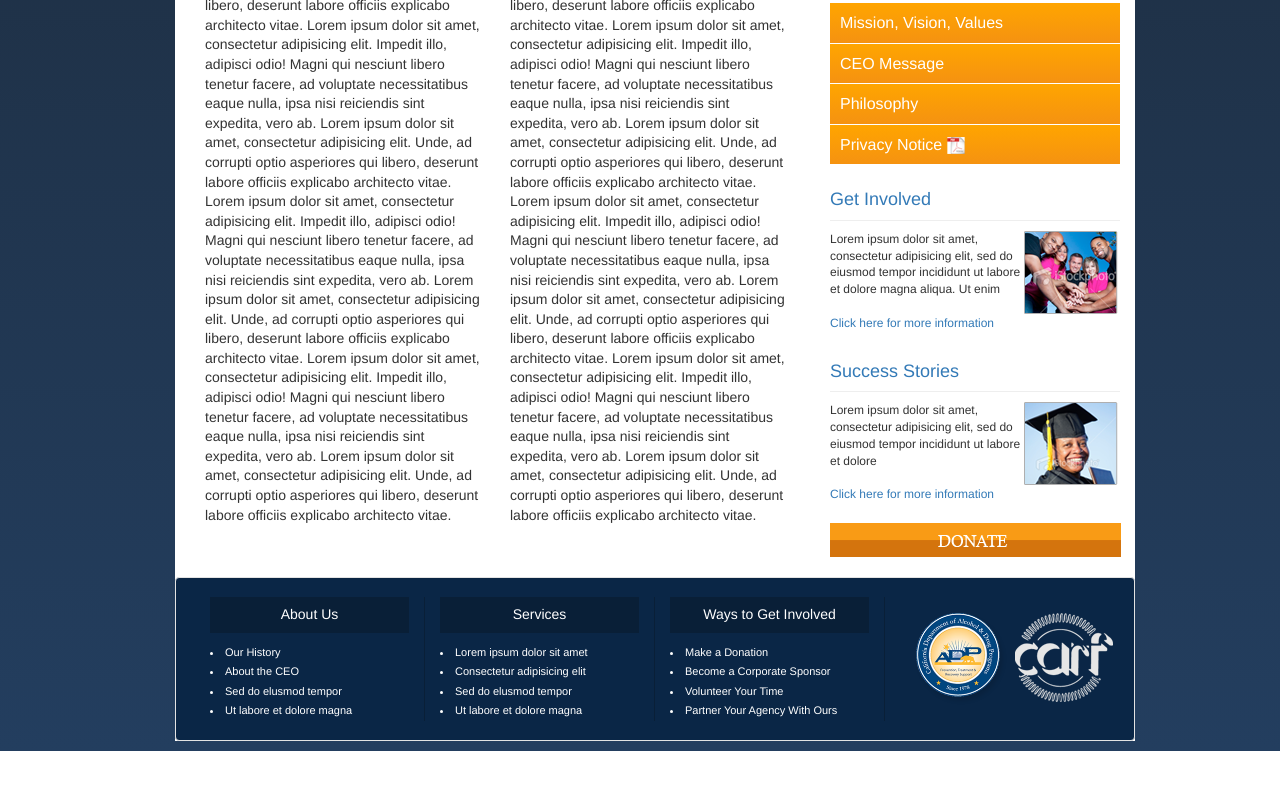
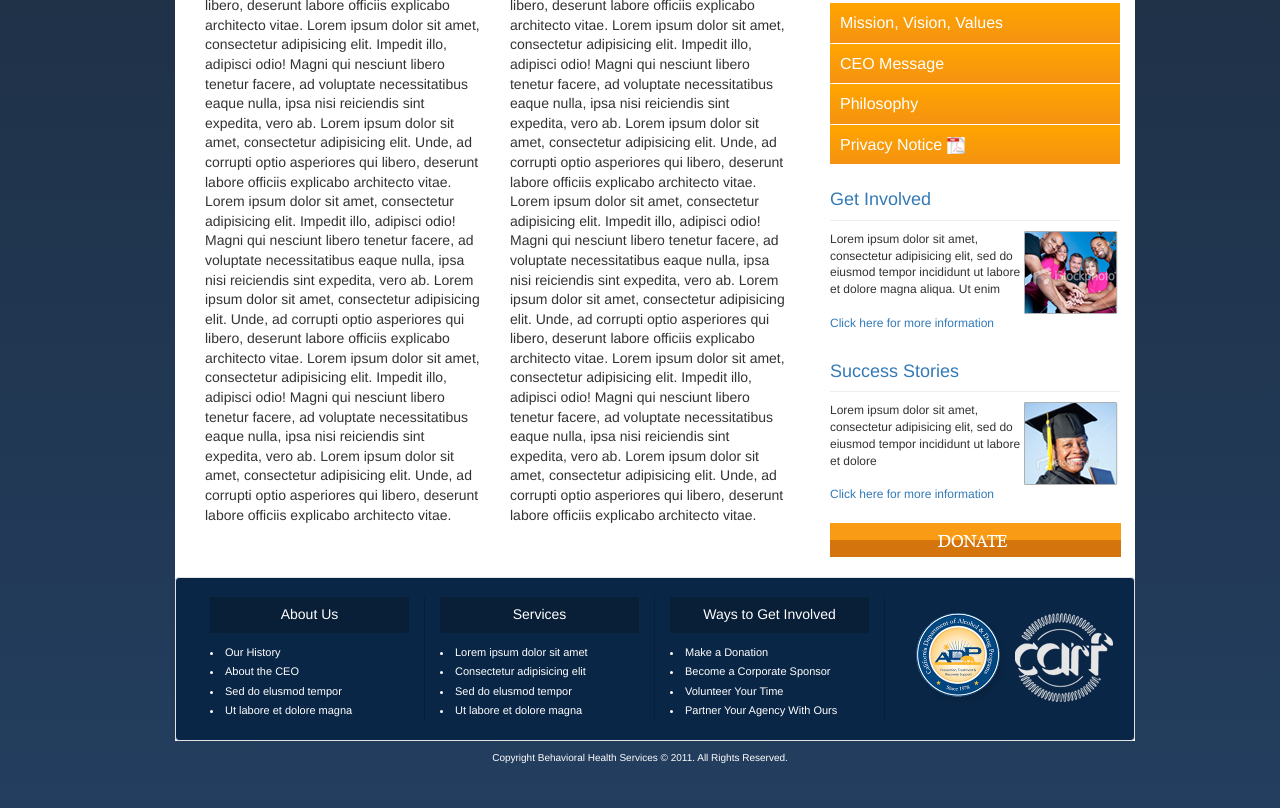
Before and after one commit to thomashorta31/bhs-workflow-experiment-1, a website: page about_us.html in a window 1280 px wide. Shown: the part 623-1431 px from the top of the page. Before the commit the page ends 1374 px from the top, so only its background shows below. Drawn offline with nearby package versions, Linux system fonts and the light colour scheme; files whose address does not match are found by name.

Commit message:
Add footer with copyright information to bottom of page

```diff
--- a/about_us.html
+++ b/about_us.html
@@ -163,6 +163,9 @@
 	        </div>
 	        <!-- END content-container -->
 	    </div>
+	    <footer>
+	    	<p>Copyright Behavioral Health Services &copy; 2011. All Rights Reserved.</p>
+	    </footer>
 	    <script src="node_modules/jquery/dist/jquery.min.js"></script>
 	    <script src="node_modules/bootstrap/dist/js/bootstrap.min.js"></script>
 	</body>
--- a/css/style.css
+++ b/css/style.css
@@ -378,15 +378,14 @@ nav a:hover {
 }
 
 footer {
-    margin: 10px 0;
-    color: #ffffff;
     text-align: center;
-    background: #cccccc url(../img/top_footer_bg.png) no-repeat;
-    height: 138px;
-    clear: both;
-    webkit-box-shadow: 5px 5px 25px #000000;
-    -moz-box-shadow: 5px 5px 25px #000000;
-    box-shadow: 5px 5px 25px #000000;
+    padding-top: 10px;
+    padding-bottom: 30px;
+}
+
+footer p {
+    color: #fff;
+    font-size: 10px;
 }
 
 footer h3 {
```
Lines whose indentation alone changed are shown as unchanged.
